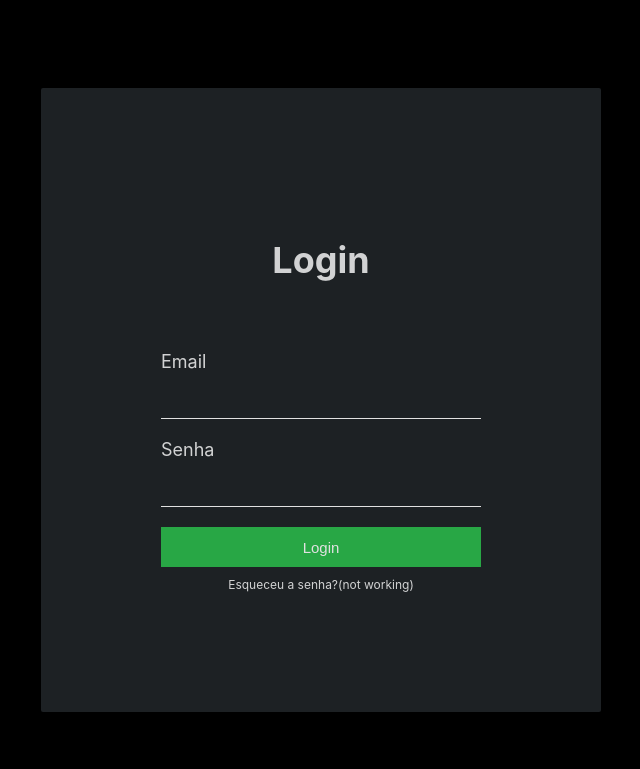
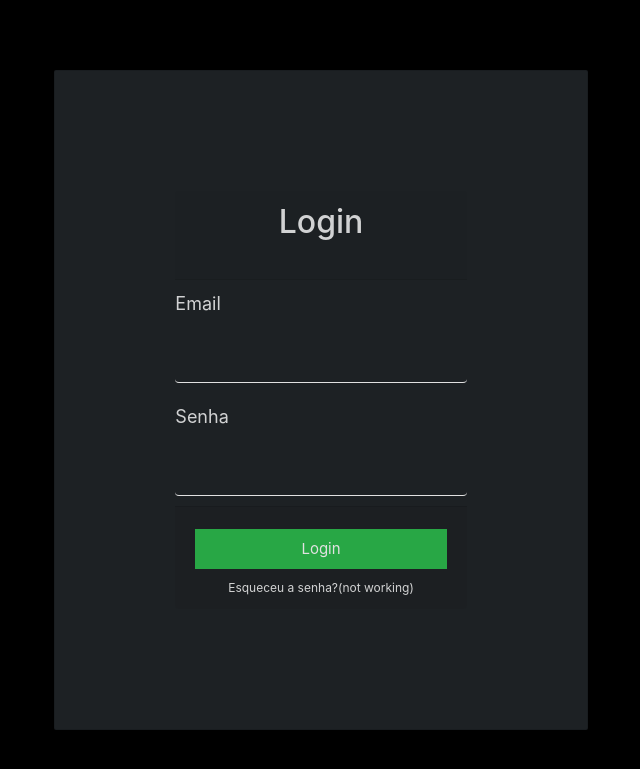
Before and after one commit to caiocesar04/projeto_integrador, a PHP site: page /app/views/usuarios/formLogin.php in a window 1280 px wide. Shown: the top 769 px of the page, without its empty margins (319-959 px from the left). Run offline with PHP 8.4, Linux system fonts and the light colour scheme.

Commit message:
Update formLogin.php

```diff
--- a/brashop/app/views/usuarios/formLogin.php
+++ b/brashop/app/views/usuarios/formLogin.php
@@ -4,6 +4,7 @@
         <meta charset="UTF-8">
         <meta http-equiv="X-UA-Compatible" content="IE=edge">
         <meta name="viewport"content="width=device-width, initial-scale=1.0">
+        <link rel="stylesheet" href="../views/helpers/css/bootstrap.min.css">
         <link rel="stylesheet" href="../views/helpers/style.css">
         <title> Brashop</title>
     </head>
@@ -12,7 +13,7 @@
 	include_once __DIR__ . "/../helpers/mensagem.php";
 ?>
         <div id="title">
-            <form class="card" action="./UsuarioController.php?action=login" method="POST">
+            <form class="card col-md-10 mx-auto col-lg-5 p-4 p-md-5" action="./UsuarioController.php?action=login" method="POST">
                 <div class="card-header">
                     <h2>Login</h2>
                 </div>
```
